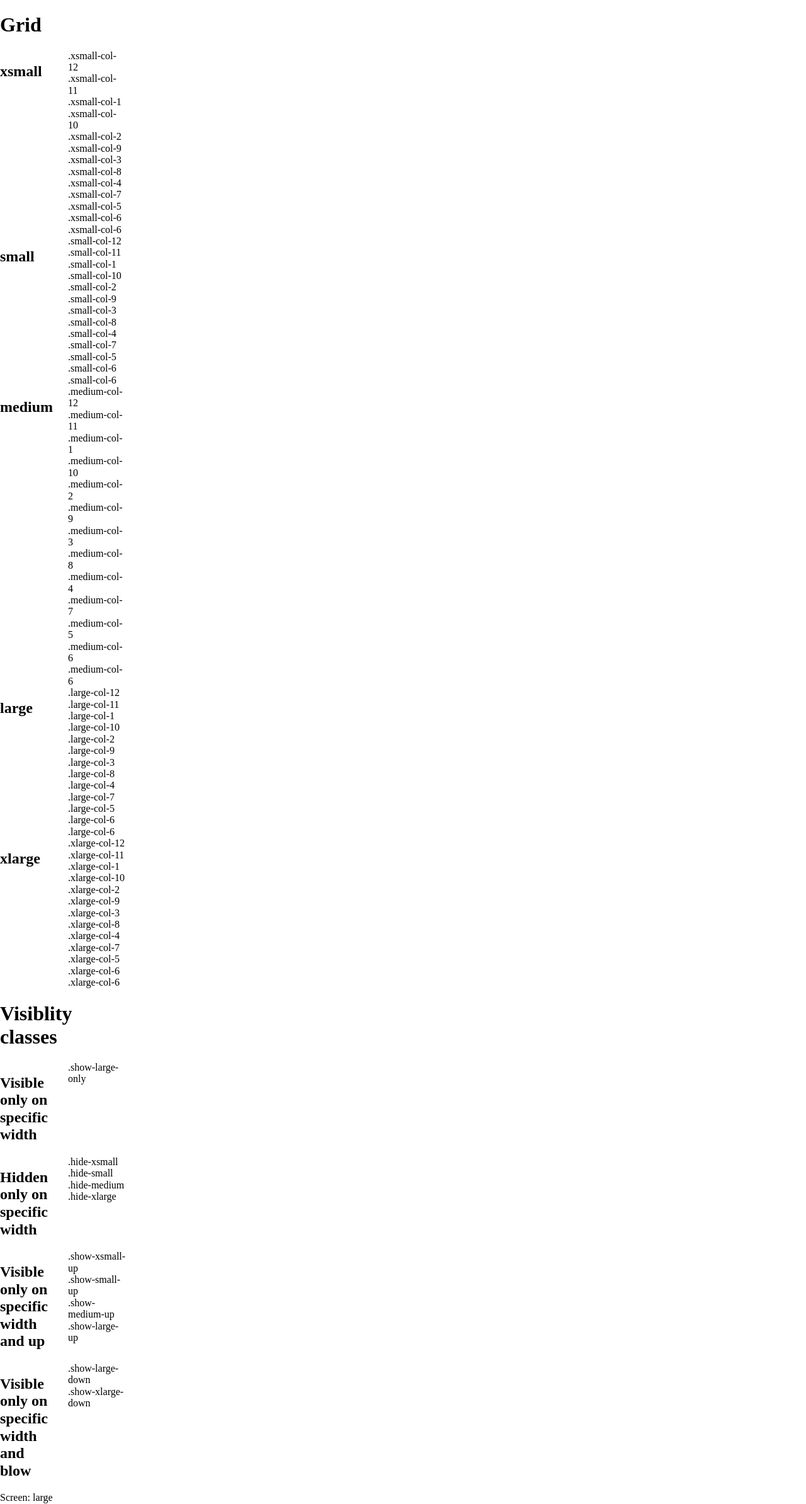
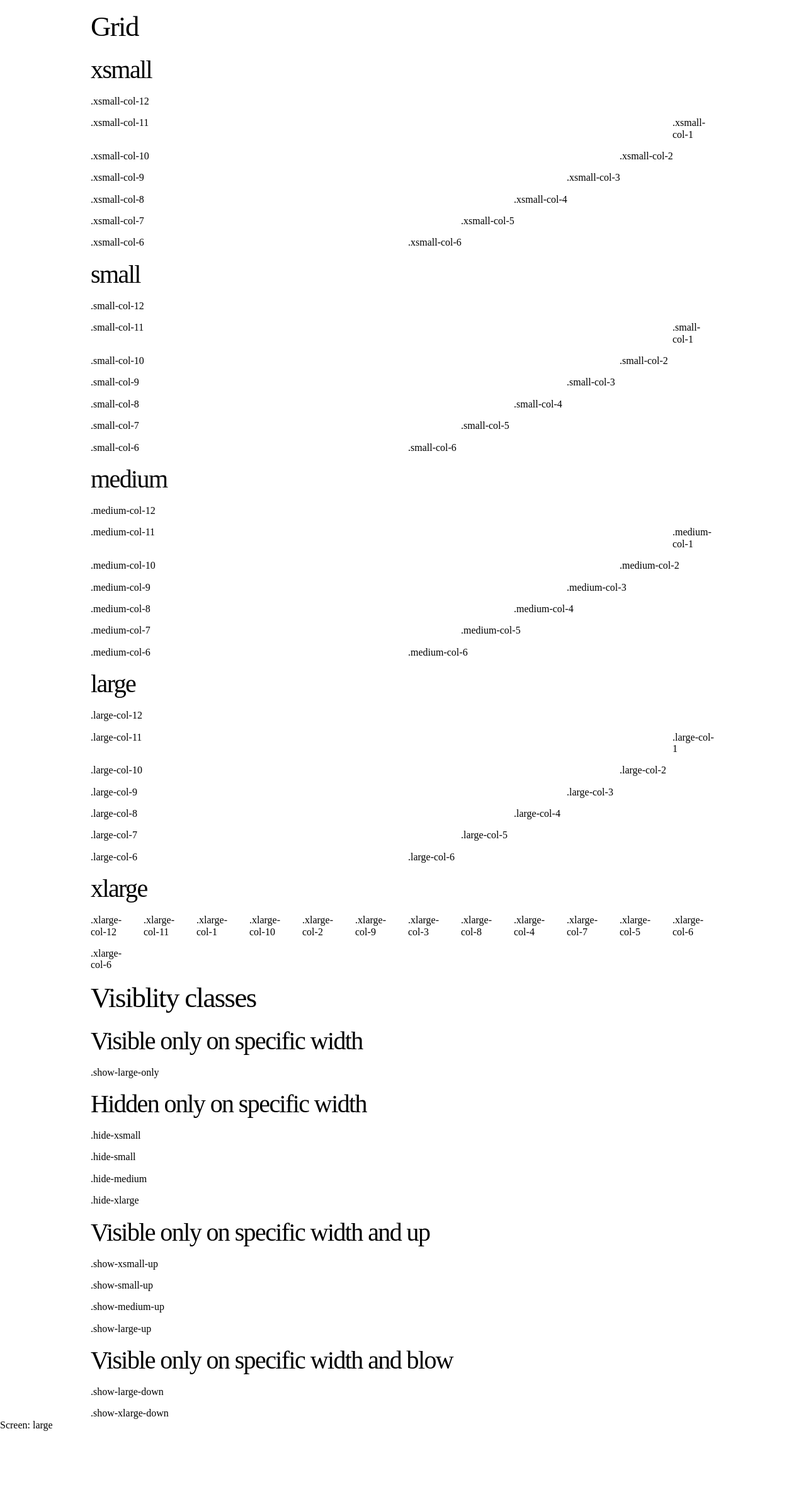
Before and after one commit to DebVortex/bureau, a Django app: template bureau/apps/core/templates/core/kitchensink.html in a window 1280 px wide. Shown: the whole page at 63% size. After the commit the page ends 2272 px from the top, so only its background shows below. Run offline with Django 3.2, Linux system fonts and the light colour scheme; the template is opened without the code that fills it, so the values that code supplies are empty; style sheets or scripts are compiled from the project's sources; some libraries are stand-ins or nearby versions.

Commit message:
Updated grid and added basic css

```diff
--- /dev/null
+++ b/bureau/static/scss/_base.scss
@@ -0,0 +1,15 @@
+* {box-sizing: border-box;}
+
+h1, h2, h3, h4, h5, h6 {
+  margin-top: 1rem;
+  margin-bottom: 1rem;
+  font-weight: 500;
+  width: 100%;
+}
+
+h1 { font-size: 2.8rem; line-height: 1.2;  letter-spacing: -.1rem;  }
+h2 { font-size: 2.5rem; line-height: 1.25; letter-spacing: -.1rem;  }
+h3 { font-size: 2.2rem; line-height: 1.3;  letter-spacing: -.1rem;  }
+h4 { font-size: 1.9rem; line-height: 1.35; letter-spacing: -.08rem; }
+h5 { font-size: 1.6rem; line-height: 1.5;  letter-spacing: -.05rem; }
+h6 { font-size: 1.3rem; line-height: 1.6; letter-spacing: 0; }
--- a/bureau/static/scss/_grid.scss
+++ b/bureau/static/scss/_grid.scss
@@ -1,4 +1,10 @@
 .container {
+  width: 100%;
+  max-width: 100%;
+  margin: 0 auto;
+}
+
+.row {
   display: grid;
   grid-template-columns: repeat($column-count, 1fr);
   grid-gap: $column-gap;
@@ -19,6 +25,11 @@
 }
 
 @media (#{$medium-up-query}) {
+  .container {
+    padding-left: 1em;
+    padding-right: 1em;
+  }
+
   @for $i from 1 through $column-count {
     .medium-col-#{$i} {
       grid-column: span #{$i};
@@ -28,6 +39,9 @@
 
 @media (#{$large-up-query}) {
   @for $i from 1 through $column-count {
+    .container {
+      width: 1024px;
+    }
     .large-col-#{$i} {
       grid-column: span #{$i};
     }
--- a/bureau/static/scss/main.scss
+++ b/bureau/static/scss/main.scss
@@ -1,4 +1,5 @@
 @import '../normalize.css';
 @import 'settings';
+@import 'base';
 @import 'grid';
 @import 'visibility';
```
